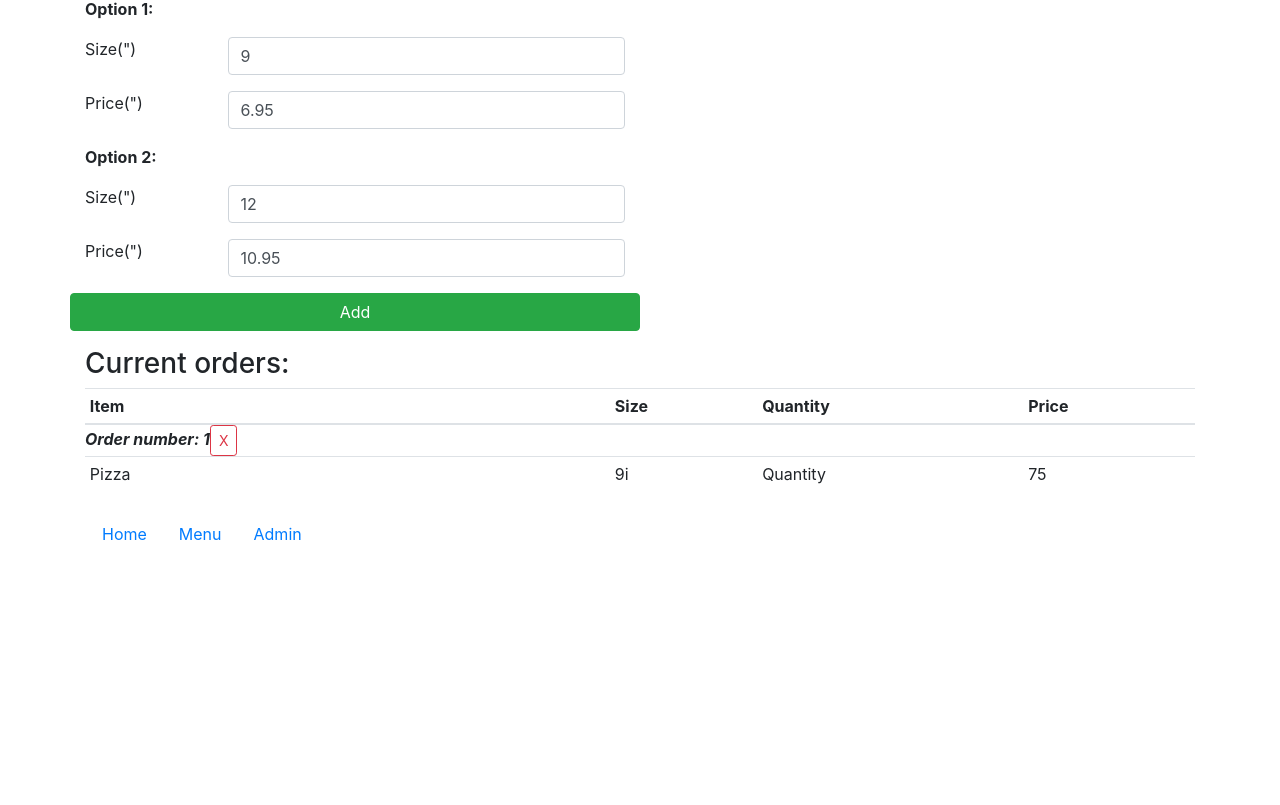
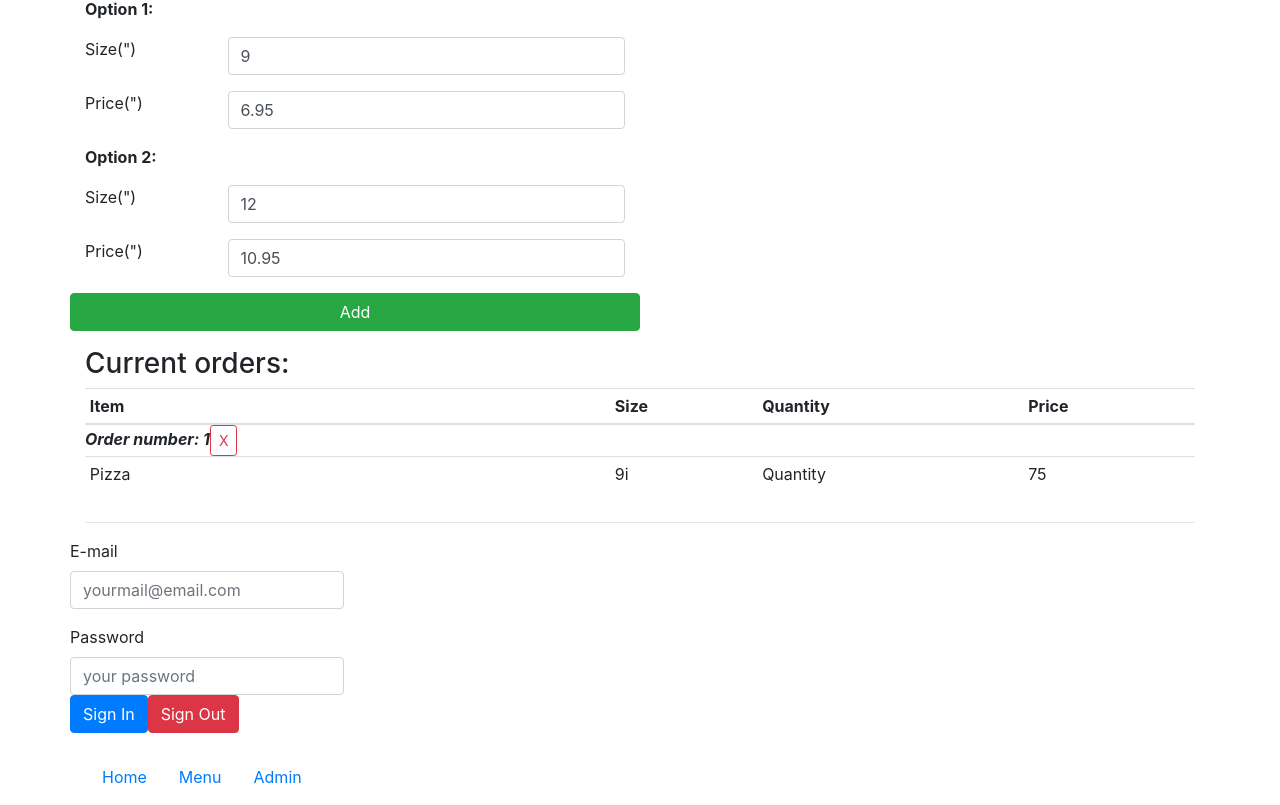
Before and after one commit to delirium-sidhe/fire-vue-pizza, a Vue app: page / in a window 1280 px wide. Shown: the part 1682-2487 px from the top of the page. Before the commit the page ends 2244 px from the top, so only its background shows below. Built offline with nearby package versions, Linux system fonts and the light colour scheme; no server answers.

Commit message:
add firebase and some basic structure

```diff
--- a/src/components/Admin.vue
+++ b/src/components/Admin.vue
@@ -54,15 +54,24 @@
         </table>
       </div>
     </div>
+    <!-- login -->
+    <hr />
+    <div class="row">
+      <div class="col-sm-12 col-lg-6">
+        <pp-login></pp-login>
+      </div>
+    </div>
   </div>
 </template>
 
 <script>
 import NewPizza from './NewPizza.vue'
+import Login from './Login.vue'
 
 export default {
   components: {
-    ppNewPizza: NewPizza
+    ppNewPizza: NewPizza,
+    ppLogin: Login
   }
 }
 </script>
--- /dev/null
+++ b/src/components/Login.vue
@@ -0,0 +1,69 @@
+<template>
+  <div class="row">
+    <form action>
+      <div class="form-group">
+        <label for>E-mail</label>
+        <input
+          type="email"
+          class="form-control"
+          id="email"
+          placeholder="yourmail@email.com"
+        />
+      </div>
+      <div class="form-group">
+        <label for>Password</label>
+        <input
+          type="password"
+          class="form-control"
+          id="password"
+          placeholder="your password"
+        />
+        <button type="button" class="btn btn-primary" @click.prevent="signIn">
+          Sign In
+        </button>
+        <button type="button" class="btn btn-danger" @click.prevent="signOut">
+          Sign Out
+        </button>
+      </div>
+    </form>
+  </div>
+</template>
+
+<script>
+import firebase from 'firebase'
+
+export default {
+  methods: {
+    signIn() {
+      var email = document.getElementById('email').value
+      var password = document.getElementById('password').value
+      firebase
+        .auth()
+        .signInWithEmailAndPassword(email, password)
+        .catch(function(error) {
+          var errorCode = error.code
+          var errorMessage = error.message
+
+          if (errorCode === 'auth/wrong-password') {
+            alert('Wrong Password')
+          } else {
+            alert(errorMessage)
+          }
+        })
+    },
+    signOut() {
+      firebase.auth
+        .signOut()
+        .then(function() {
+          alert('logged out')
+        })
+        .catch(function(error) {
+          alert('Error')
+          console.log(error)
+        })
+    }
+  }
+}
+</script>
+
+<style scoped></style>
--- a/src/components/NewPizza.vue
+++ b/src/components/NewPizza.vue
@@ -79,6 +79,8 @@
 </template>
 
 <script>
+import { dbMenuRef } from '../firebaseConfig.js'
+
 export default {
   data() {
     return {
@@ -101,7 +103,7 @@ export default {
   },
   methods: {
     addMenuItem() {
-      console.log(this.newPizza)
+      dbMenuRef.push(this.newPizza)
     }
   }
 }
```
Also changed, not shown: src/components/AboutMe.vue (added, +11 -0 lines), src/components/Contact.vue (added, +23 -0 lines), src/components/Delivery.vue (added, +19 -0 lines), src/components/History.vue (added, +19 -0 lines), src/components/OrderingGuide.vue (added, +19 -0 lines).
